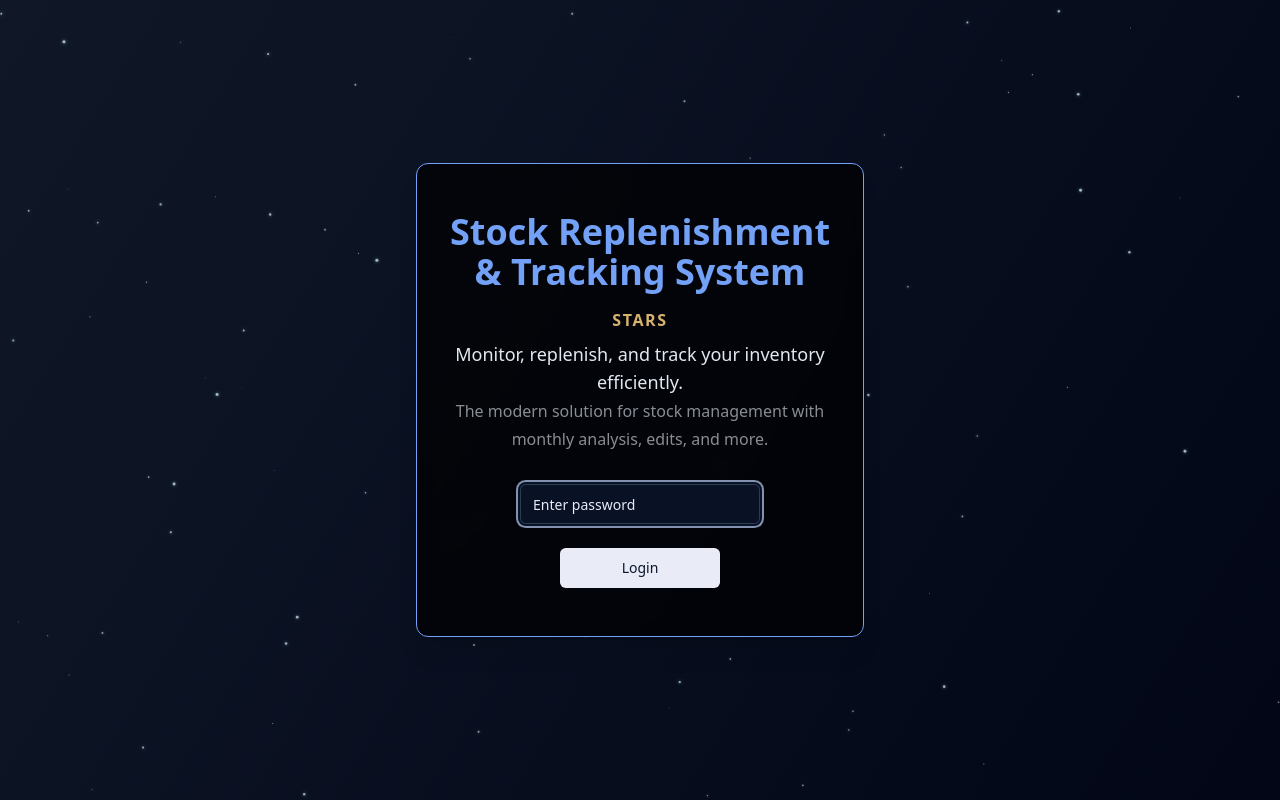
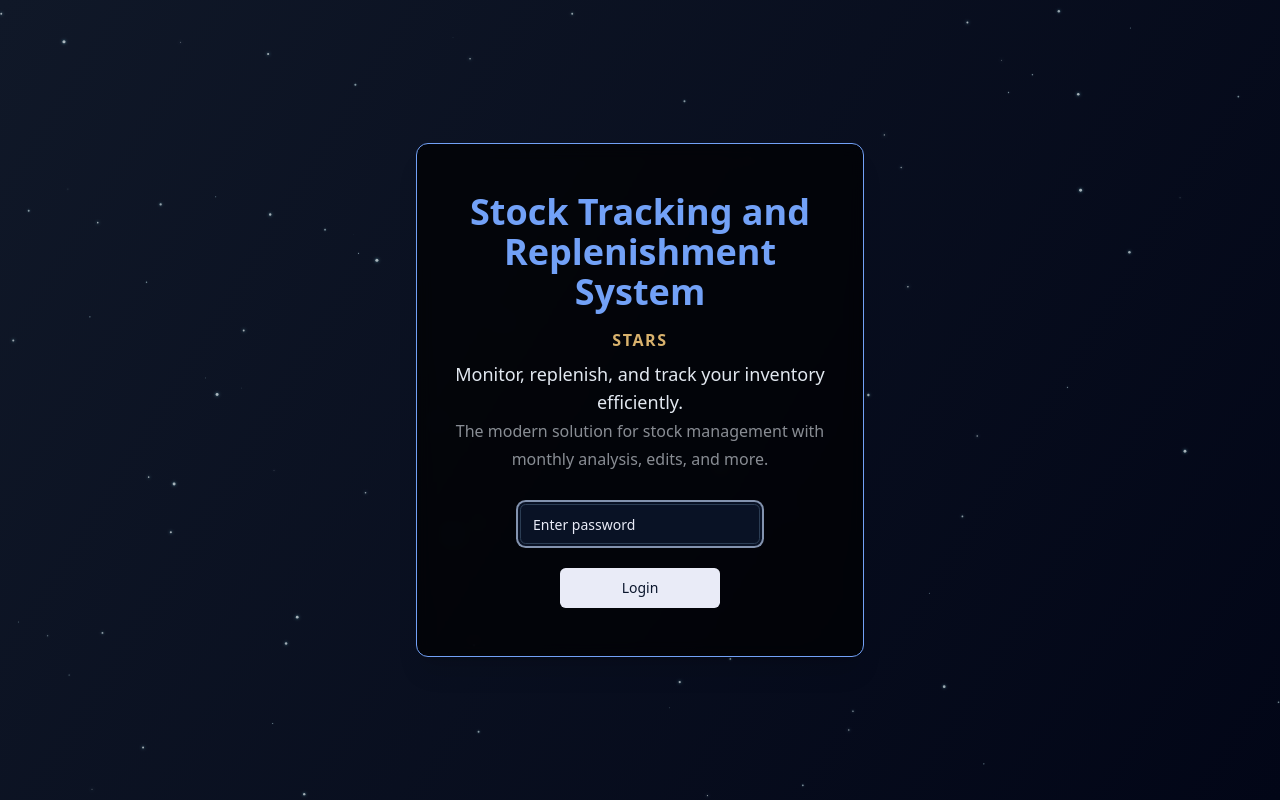
Before and after one commit to nibhasdongre/stock-tracking-and-replenishment-system, a React (Vite) app: page / in a window 1280 px wide. Built offline with nearby package versions, Linux system fonts and the light colour scheme.

Commit message:
Update Home.tsx

```diff
--- a/src/pages/Home.tsx
+++ b/src/pages/Home.tsx
@@ -18,7 +18,7 @@ export default function Home() {
       <StarBackground />
       <div className="relative z-10 flex flex-col items-center bg-black/70 rounded-xl shadow-xl px-8 py-12 backdrop-blur w-full max-w-md mx-auto border border-cosmic-blue animate-fade-in">
         <h1 className="text-4xl font-bold mb-4 text-cosmic-blue text-center">
-          Stock Replenishment & Tracking System
+          Stock Tracking and Replenishment  System
         </h1>
         <div className="uppercase mb-2 tracking-widest text-cosmic-gold font-semibold text-base opacity-85">
           STARS
```
